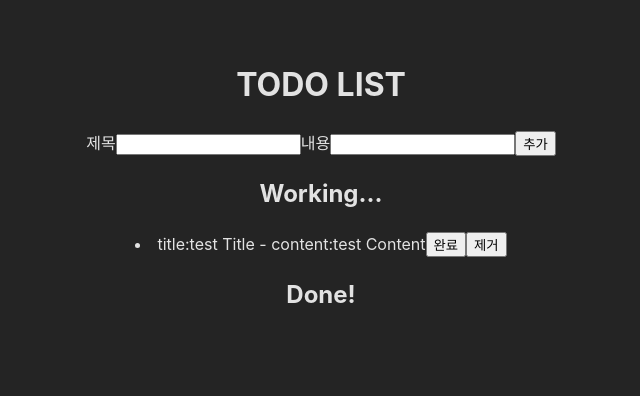
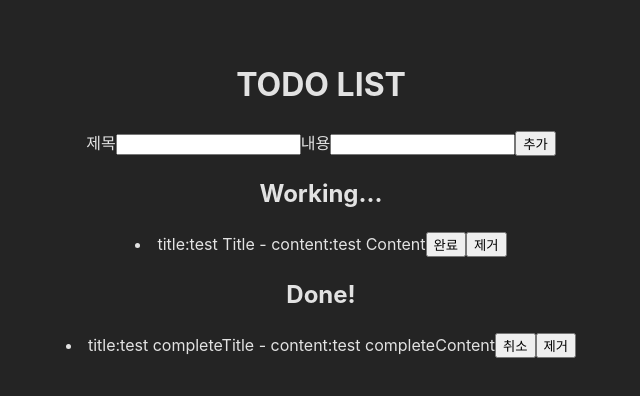
Before and after one commit to PomegranateBlue/Standard_4week_Todo, a React (Vite) app: page / in a window 1280 px wide. Shown: the top 396 px of the page, without its empty margins (319-959 px from the left). Built offline with nearby package versions, Linux system fonts and the light colour scheme.

Commit message:
강의, 자료 참고

```diff
--- a/src/App.jsx
+++ b/src/App.jsx
@@ -10,7 +10,13 @@ const App = () => {
       content: "test Content",
     },
   ]);
-  const [completeTodos, setCompleteTodos] = useState([]);
+  const [completeTodos, setCompleteTodos] = useState([
+    {
+      id: 2,
+      title: "test completeTitle",
+      content: "test completeContent",
+    },
+  ]);
 
   // console.log(todos);
   const completeTodo = (id) => {
@@ -26,7 +32,11 @@ const App = () => {
     <div>
       <h1>TODO LIST</h1>
       <TodoForm todos={todos} setTodos={setTodos} />
-      <TodoList todos={todos} deleteTodo={deleteTodo} />
+      <TodoList
+        todos={todos}
+        completeTodos={completeTodos}
+        deleteTodo={deleteTodo}
+      />
     </div>
   );
 };
--- a/src/components/TodoList.jsx
+++ b/src/components/TodoList.jsx
@@ -1,4 +1,4 @@
-const TodoList = ({ todos, deleteTodo }) => {
+const TodoList = ({ todos, completeTodos, deleteTodo }) => {
   return (
     <div className="todoList-container">
       <div className="working-container">
@@ -13,6 +13,13 @@ const TodoList = ({ todos, deleteTodo }) => {
       </div>
       <div className="done-container">
         <h2>Done!</h2>
+        {completeTodos.map((item) => (
+          <li key={item.id}>
+            title:{item.title} - content:{item.content}
+            <button>취소</button>
+            <button onClick={() => deleteTodo(item.id)}>제거</button>
+          </li>
+        ))}
       </div>
     </div>
   );
```
Also changed, not shown: src/components/TodoItem.jsx (+24 -0 lines).
